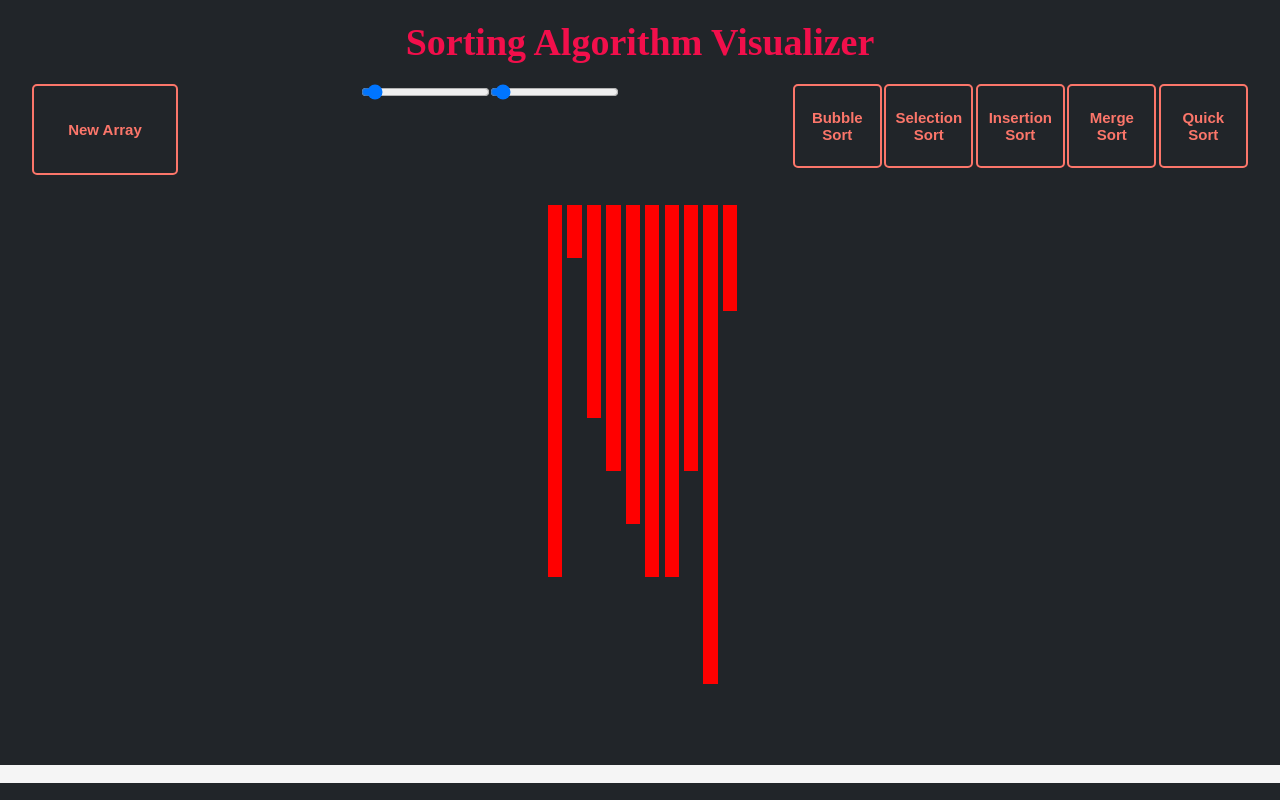
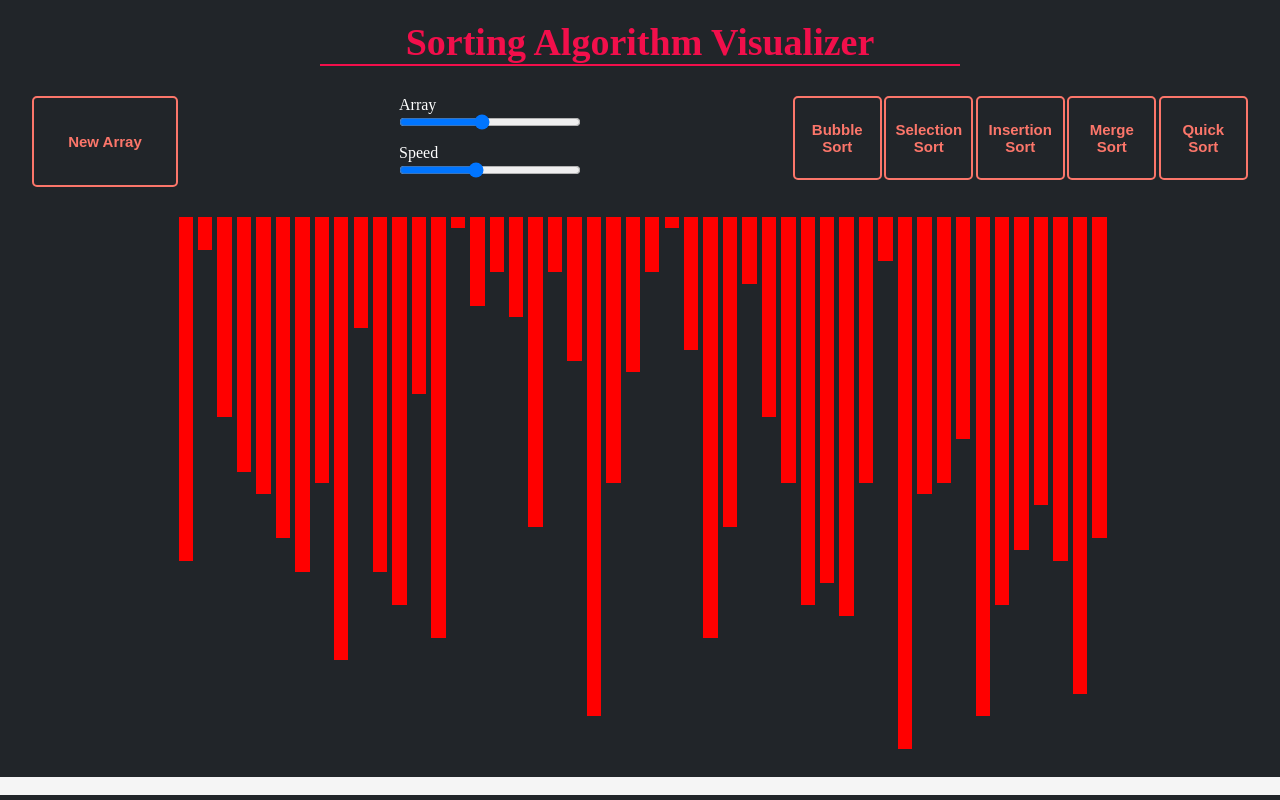
Before and after one commit to MuditJain31/Sorting-Algorithm-Visualizer, a plain HTML site: page index.html in a window 1280 px wide. Drawn offline with Linux system fonts and the light colour scheme.

Commit message:
made changes to css

```diff
--- a/index.html
+++ b/index.html
@@ -13,8 +13,8 @@
     <div class="container">
         <button class = "generateNewArray hover">New Array</button>
         <div class="slidecontainer">
-            <input type="range" min="5" max="100" value="10" class="slider" id="arraySize">
-            <input type="range" min="0" max="1200" value="50" class="slider" id="speed">
+            <label>Array<input type="range" min="5" max="100" value="48" class="slider" id="arraySize"></label>
+            <label>Speed<input type="range" min="0" max="1200" value="500" class="slider" id="speed"></label>
           </div>
         <div class="sortingAlgos">
             <button class = "hover" id="BubbleSort">Bubble Sort</button>
--- a/style.css
+++ b/style.css
@@ -12,11 +12,15 @@ body{
     height: 100vh;
 }
 h1{
+    margin: auto;
+    width: 50%;
+    max-width: 75%;
     margin-top:20px;
     font-size: 38px;
     color: #F20F4B;
     text-align: center;
-    margin-bottom: 20px;
+    margin-bottom: 30px;
+    border-bottom: 2px solid #F20F4B;
 }
 .container{
     font-size: 14px;
@@ -119,3 +123,29 @@ button.clicked{
     border-radius: 15px;
     border: 2px solid aqua;
 }
+
+label{
+    display: block;
+    font-size: 16px;
+    color:white;
+    height: 47.5%;
+}
+
+.slidecontainer{
+    padding: 0;
+    width:15%;
+}
+
+.slidecontainer label:first-child{
+    margin-bottom: 2.5%;
+}
+
+.slidecontainer label:nth-child(2){
+    margin-top: 2.5%;
+}
+
+
+input[type="range"]{
+    display: block;
+    width: 100%;
+}
```
